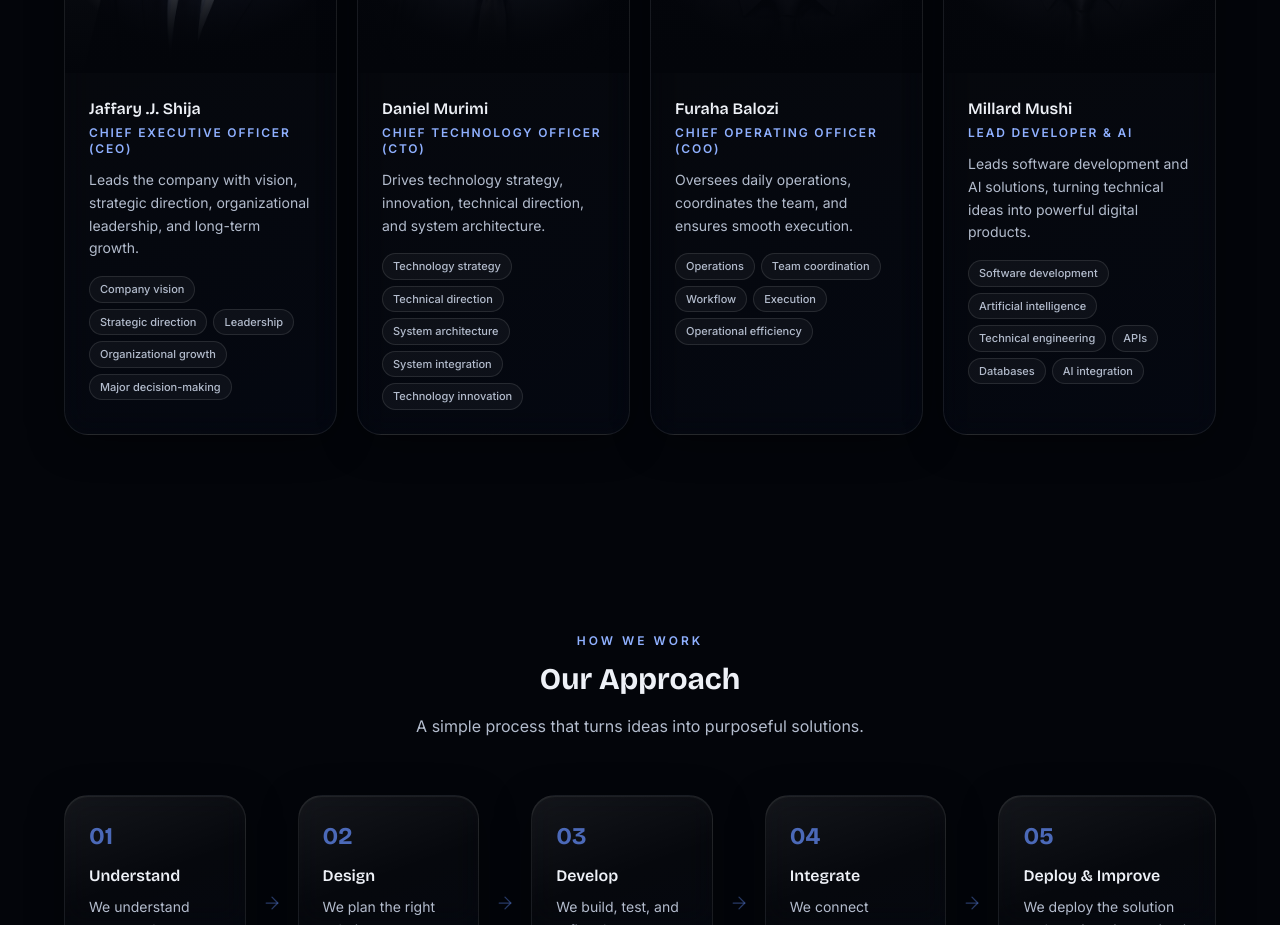
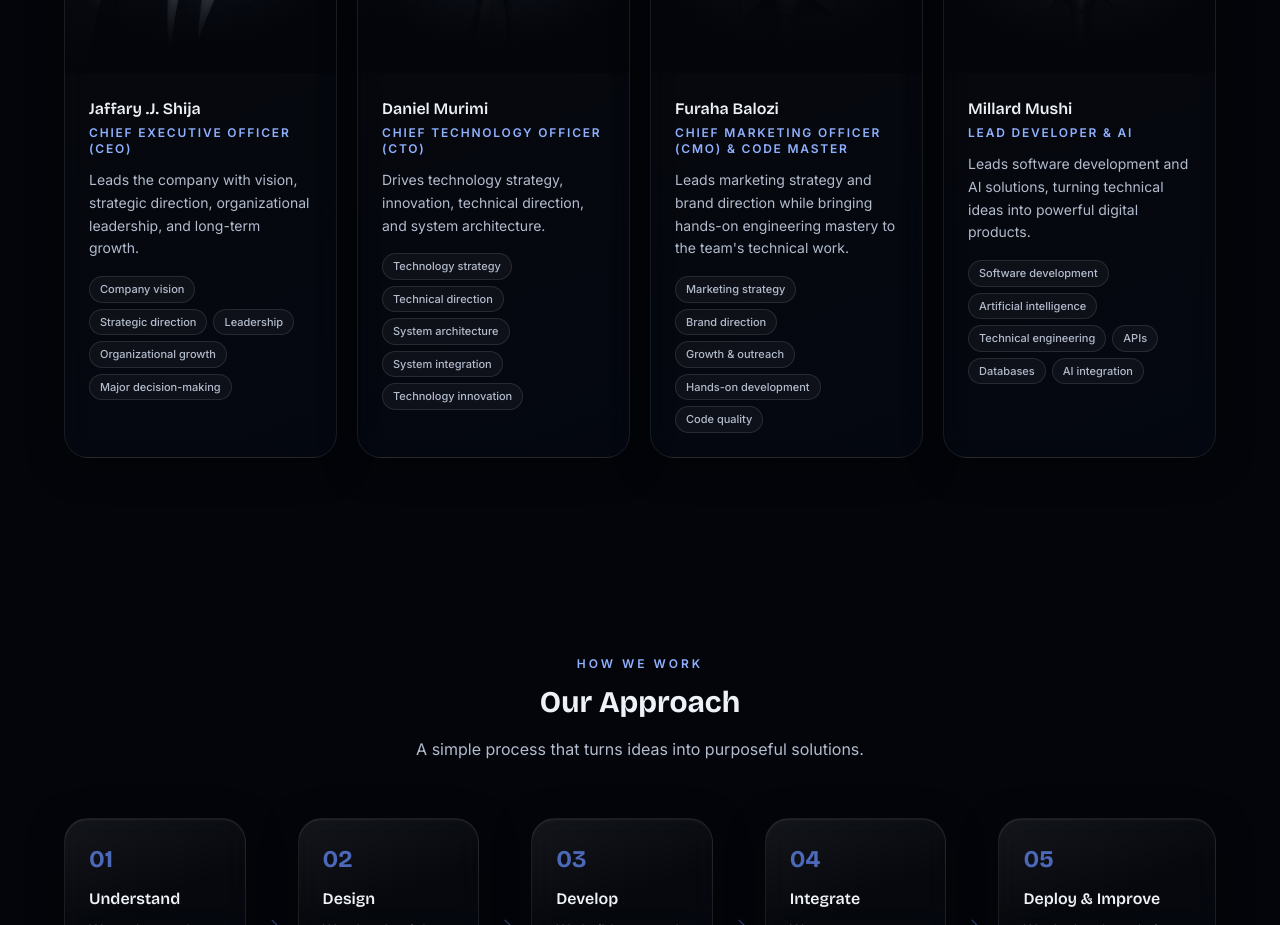
Before and after one commit to syncoretch-cloud/Syncoretech-web, a React (Vite) app: page / in a window 1280 px wide. Shown: the part 3920-4845 px from the top of the page. Built offline with nearby package versions, Linux system fonts and the light colour scheme.

Commit message:
Update Furaha Balozi's role to CMO & Code Master
Co-Authored-By: Claude Sonnet 5 <noreply@anthropic.com>

```diff
--- a/src/data/content.ts
+++ b/src/data/content.ts
@@ -172,15 +172,15 @@ export const team: TeamMember[] = [
   },
   {
     name: "Furaha Balozi",
-    role: "Chief Operating Officer (COO)",
+    role: "Chief Marketing Officer (CMO) & Code Master",
     description:
-      "Oversees daily operations, coordinates the team, and ensures smooth execution.",
+      "Leads marketing strategy and brand direction while bringing hands-on engineering mastery to the team's technical work.",
     responsibilities: [
-      "Operations",
-      "Team coordination",
-      "Workflow",
-      "Execution",
-      "Operational efficiency",
+      "Marketing strategy",
+      "Brand direction",
+      "Growth & outreach",
+      "Hands-on development",
+      "Code quality",
     ],
     image: furahaImg,
   },
```
